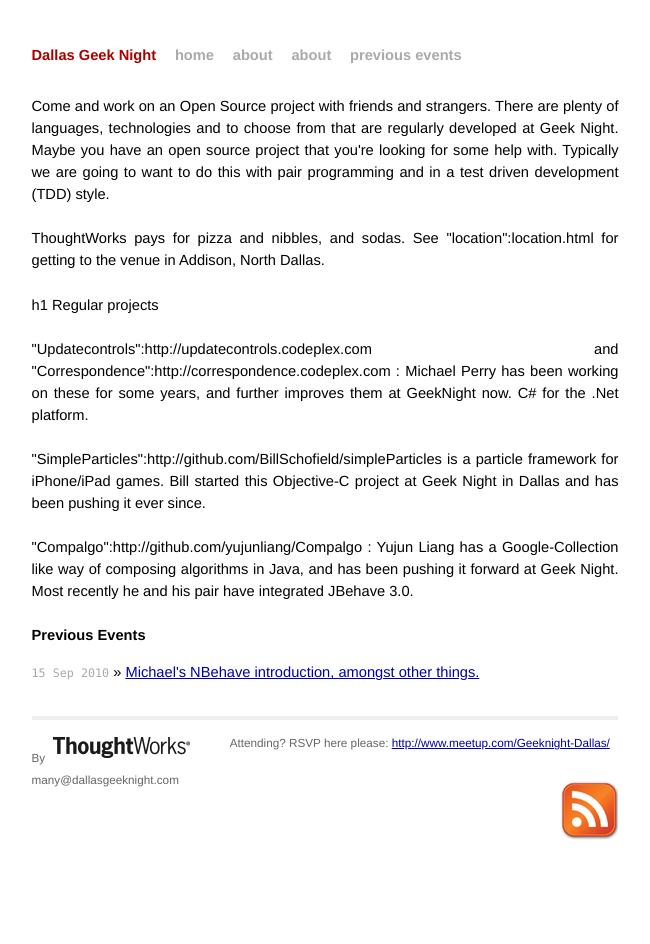
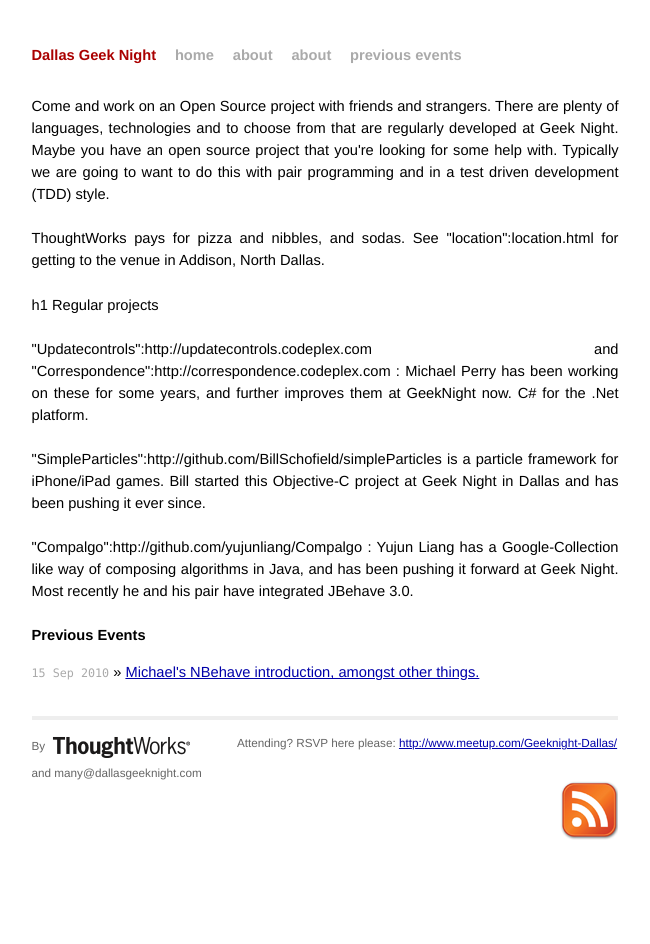
Before and after one commit to dallasgeeknight/dallasgeeknight.github.com, a Jekyll site: the page built from index.html, in a window 1280 px wide. Shown: the whole page, without its empty margins (315-965 px from the left). Built offline with Jekyll 4.4.1, drawn with Linux system fonts in a browser that asks for light colours.

Commit message:
more words

```diff
--- a/_layouts/default.html
+++ b/_layouts/default.html
@@ -30,8 +30,8 @@
   <div class="footer">
     <div class="contact">
       <p>
-        By <a href="http://thoughtworks.com"><img src="/images/tw_sm.png"/></a><br />
-        many@dallasgeeknight.com<br />
+        By <a href="http://thoughtworks.com"><img align="center" src="/images/tw_sm.png"/></a><br />
+        and many@dallasgeeknight.com<br />
       </p>
     </div>
     <div class="attending">
```
